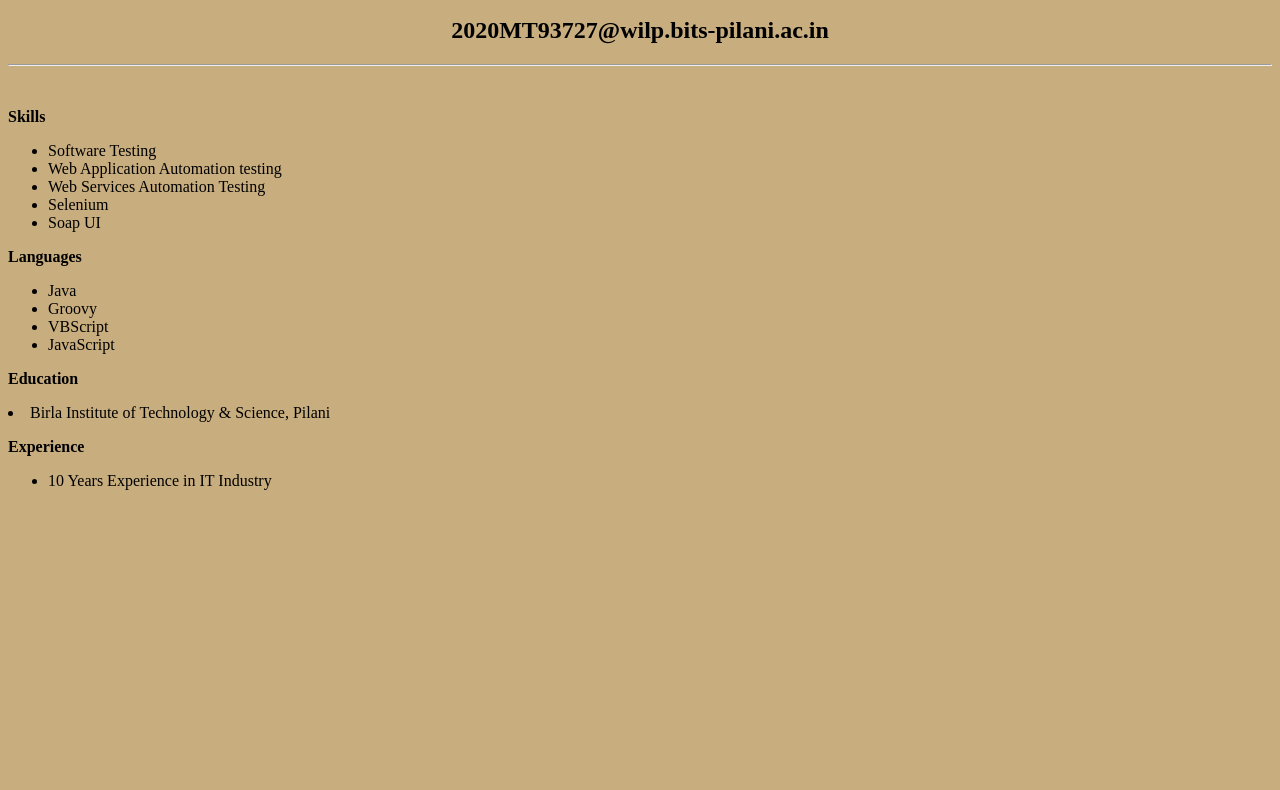
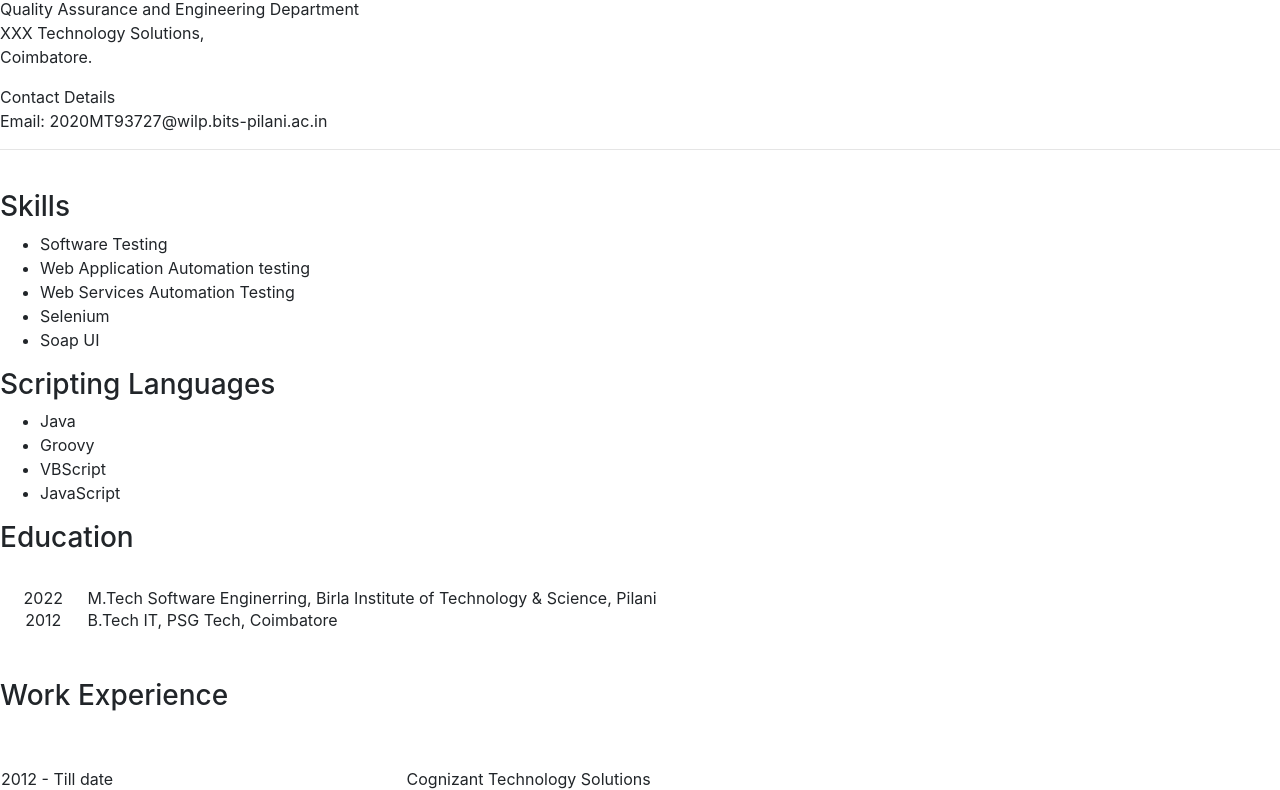
Before and after one commit to AsvitaGit/OSSE, a plain HTML site: page index.html in a window 1280 px wide. Shown: the part 107-897 px from the top of the page. Before the commit the page ends 800 px from the top, so only its background shows below. Drawn offline with nearby package versions, Linux system fonts and the light colour scheme; a web font is replaced by a local one.

Commit message:
Update index.html

```diff
--- a/index.html
+++ b/index.html
@@ -1,20 +1,35 @@
 <html>
-  <head>
-<style>
-body {
-  background-color: #C8AD7F;
-}
-</style>
-</head>
+<head>
+   <meta charset="utf-8">
+    <link rel="stylesheet" href="index.css">
+    <link rel="stylesheet" href="https://cdn.jsdelivr.net/npm/bootstrap@4.5.3/dist/css/bootstrap.min.css" integrity="sha384-TX8t27EcRE3e/ihU7zmQxVncDAy5uIKz4rEkgIXeMed4M0jlfIDPvg6uqKI2xXr2" crossorigin="anonymous">
+    <script src="https://code.jquery.com/jquery-3.5.1.slim.min.js" integrity="sha384-DfXdz2htPH0lsSSs5nCTpuj/zy4C+OGpamoFVy38MVBnE+IbbVYUew+OrCXaRkfj" crossorigin="anonymous"></script>
+    <script src="https://cdn.jsdelivr.net/npm/popper.js@1.16.1/dist/umd/popper.min.js" integrity="sha384-9/reFTGAW83EW2RDu2S0VKaIzap3H66lZH81PoYlFhbGU+6BZp6G7niu735Sk7lN" crossorigin="anonymous"></script>
+    <script src="https://cdn.jsdelivr.net/npm/bootstrap@4.5.3/dist/js/bootstrap.min.js" integrity="sha384-w1Q4orYjBQndcko6MimVbzY0tgp4pWB4lZ7lr30WKz0vr/aWKhXdBNmNb5D92v7s" crossorigin="anonymous"></script>
+    <link rel="preconnect" href="https://fonts.gstatic.com">
+    <link href="https://fonts.googleapis.com/css2?family=Castoro&display=swap" rel="stylesheet">
+    <title>Asvita S</title>
+  </head>
 <div id="header"></div>
 <div class="left"></div>
 <div class="stuff">
   <br><br>
-  <h1 style="text-align: center;">Asvita S</h1>
-  <h2 style="text-align: center;">2020MT93727@wilp.bits-pilani.ac.in</h2>
+  <h1 style="text-align: left;">Asvita S</h1>
+  <h4 style="text-align: left;"></h4>
+  <p>Quality Assurance  and  Engineering Department
+<br>
+XXX Technology Solutions,
+<br> Coimbatore.
+</p>
+<p>
+    Contact Details
+    <br>
+    Email: 2020MT93727@wilp.bits-pilani.ac.in
+    <br>
+</p>
   <hr />
   <br>
-  <p class="head"><b>Skills</b></p>
+ <h3>  Skills </h3>
   <ul>
     <li>Software Testing</li>
     <li>Web Application Automation testing</li>
@@ -22,21 +37,35 @@ body {
     <li>Selenium</li>
     <li>Soap UI</li>
   </ul>
-  <p class="head"><b>Languages</b></p>
+ <h3> Scripting  Languages </h3>
   <ul>
     <li>Java</li>
     <li>Groovy</li>
     <li>VBScript</li>
     <li>JavaScript</li>
   </ul>
-  <p class="head"><b>Education</b></p>
-    <li>Birla Institute of Technology & Science, Pilani</li>
-  </ul>
-  <p class="head"><b>Experience</b></p>
-  <ul>
-    <li>10 Years Experience in IT Industry</li>
-  </ul>
-</div>
+ <h3>  Education </h3>
+<br>
+<table style="width:100%"  border: 1px solid black;>
+<tr>
+<td><center>2022</center></td>
+<td>M.Tech Software Enginerring, Birla Institute of Technology & Science, Pilani</td>
+</tr>
+<tr>
+  <td><center>2012</center></td>
+<td>B.Tech IT, PSG Tech, Coimbatore</td>
+</table>
+
+<br  id="work"><br>
+<h3>Work Experience </h3>
+<br><br>
+  <table style="width:100%">
+  <tr>
+  <td>2012 - Till date </td>
+  <td> 	Cognizant Technology Solutions</td>
+  </tr>
+
+  </table>
 <div class="right"></div>
 <div id="footer">
 </html>
```
